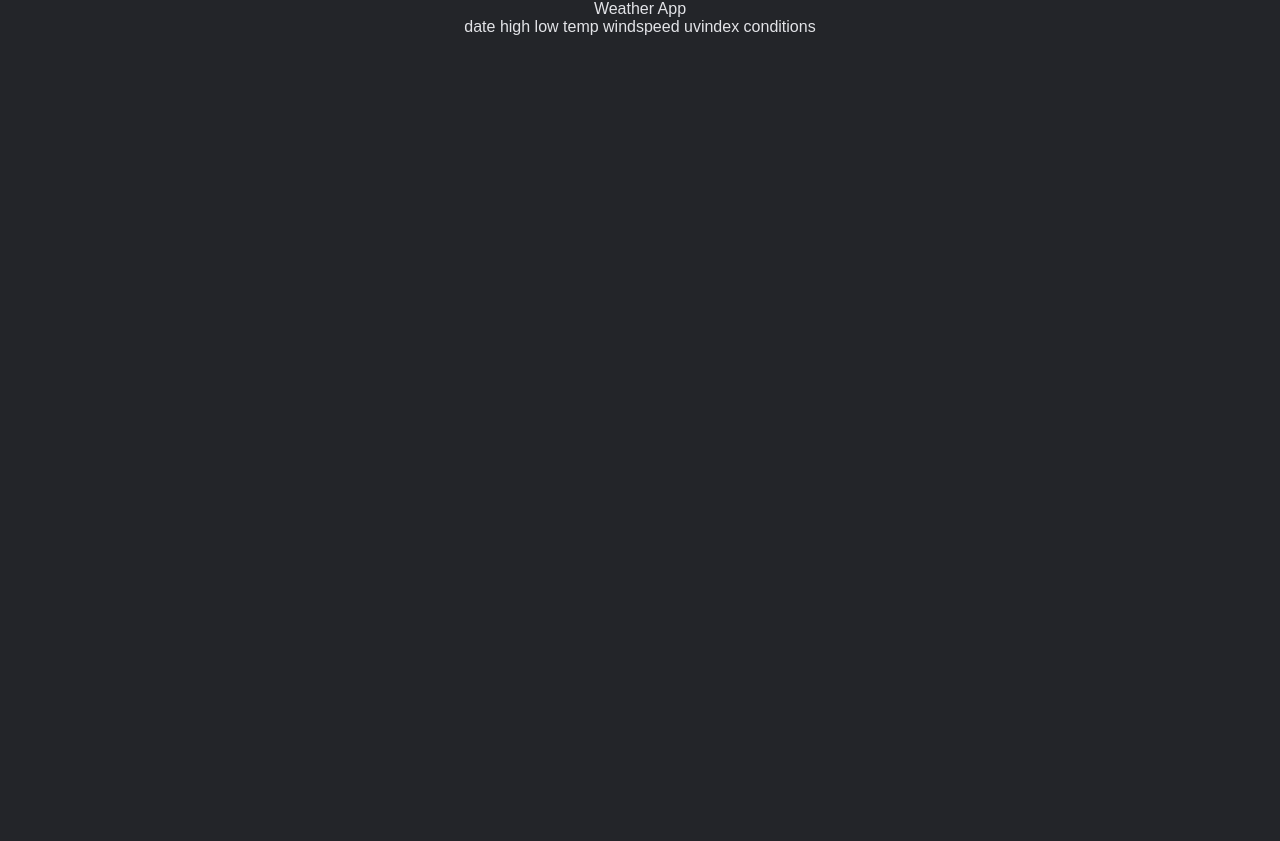
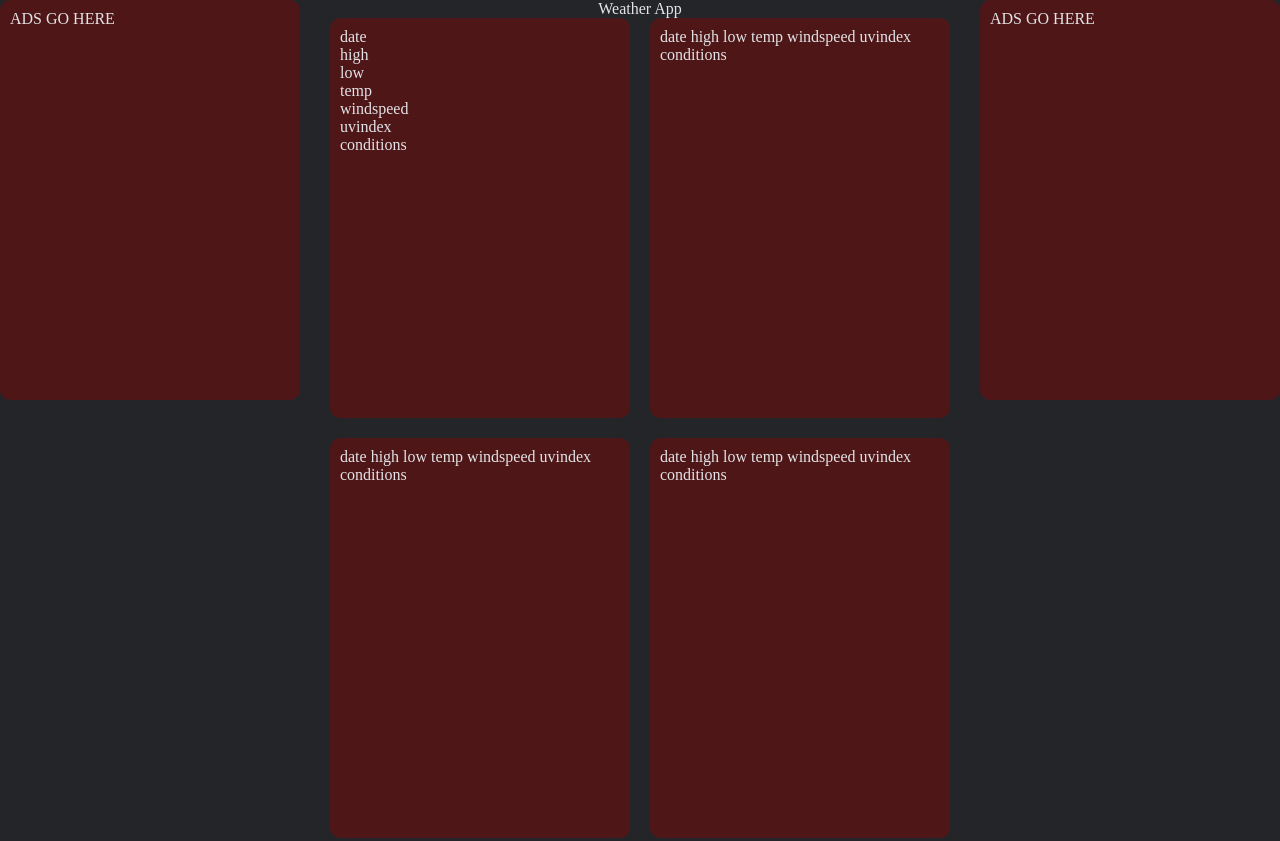
Before and after one commit to tman2747/WeatherApp, a website built with webpack: page src/template.html in a window 1280 px wide. Shown: the top 841 px of the page. Before the commit the page ends 800 px from the top, so only its background shows below. Built offline with nearby package versions, Linux system fonts and the light colour scheme.

Commit message:
add getting weather and updating

```diff
--- a/src/index.js
+++ b/src/index.js
@@ -1,3 +1,19 @@
 import "./styles.css";
 
-const APIKEY = "ENTMZQA9EVHW2YTBWGFJYNPDQ"
+
+
+// try {
+//     const response = await fetch(
+//         `https://weather.visualcrossing.com/VisualCrossingWebServices/rest/services/timeline/${encodeURIComponent(location)}?unitGroup=us&key=${APIKEY}&contentType=json`,
+//         { mode: "cors" },
+//     );
+//     await new Promise((resolve) => setTimeout(resolve, 2000));
+//     if (!response.ok) {
+//         throw new Error("something went wrong in the response was not ok :(");
+//     }
+//     const data = await response.json();
+//     return data;
+// } catch (error) {
+//     console.log(error);
+//     return null;
+// }
--- a/src/styles.css
+++ b/src/styles.css
@@ -14,13 +14,12 @@ body {
 	flex-direction: column;
 	background-color: #232529;
 	color: #e2e3e7;
-	font-family: sans-serif;
+	font-family: open-sans;
 }
 
 .content {
 	display: grid;
 	grid-template-columns: 1fr 4fr 1fr;
-	grid-template-rows: 1fr;
 }
 
 .main-content{
@@ -29,3 +28,17 @@ body {
 	align-items: center;
 	flex-direction: column;
 }
+.weather-content{
+	display: flex;
+	gap: 20px;
+	flex-wrap: wrap;
+	justify-content: center;
+}
+
+.card{
+	background-color: rgb(78, 22, 22);
+	width: 300px;
+	height: 400px;
+	border-radius: 10px;
+	padding: 10px;
+}
--- a/src/template.html
+++ b/src/template.html
@@ -7,22 +7,42 @@
 	</head>
 	<body>
 		<div class="content">
-			<div class="ads"></div>
+			<div class="ads"><div class="card">ADS GO HERE</div></div>
 			<div class="main-content">
-				<div class="title">
-					Weather App
-				</div>
+				<div class="title">Weather App</div>
 				<div class="weather-content">
-					date
-					high
-					low
-					temp
-					windspeed
-					uvindex
-					conditions
+					<div class="card">
+						<div class="date">date</div>
+						<div class="high">high</div>
+						<div class="low">low</div>
+						<div class="temp">temp</div>
+						<div class="windspeed">windspeed</div>
+						<div class="uvindex">uvindex</div>
+						<div class="conditions">conditions</div>
+					</div>
+					<div class="card">
+						date high low temp windspeed uvindex conditions
+					</div>
+					<div class="card">
+						date high low temp windspeed uvindex conditions
+					</div>
+					<div class="card">
+						date high low temp windspeed uvindex conditions
+					</div>
+					<div class="card">
+						date high low temp windspeed uvindex conditions
+					</div>
+					<div class="card">
+						date high low temp windspeed uvindex conditions
+					</div>
+					<div class="card">
+						date high low temp windspeed uvindex conditions
+					</div>
 				</div>
 			</div>
-			<div class="ads"></div>
+			<div class="ads">
+				<div class="card">ADS GO HERE</div>
+			</div>
 		</div>
 	</body>
 </html>
```
Also changed, not shown: src/weatherapp.js (added, +22 -0 lines).
